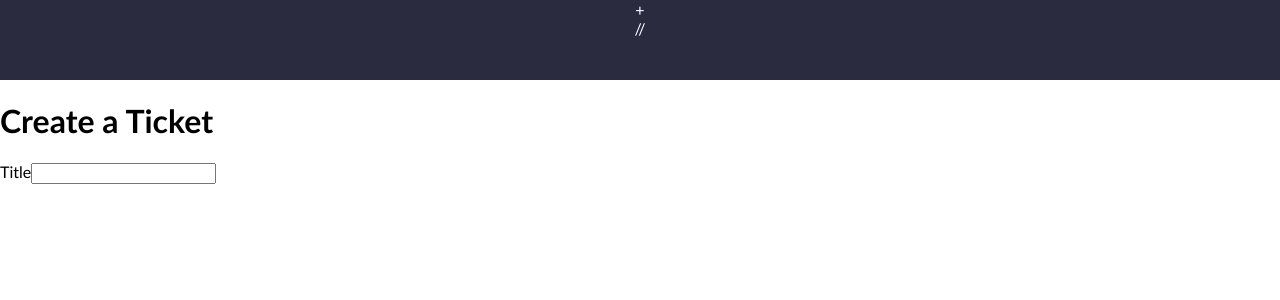
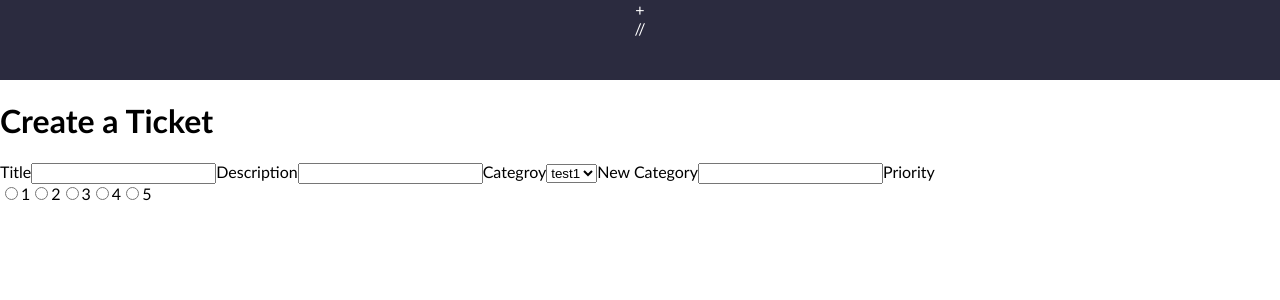
Before and after one commit to DashaDasha88/see-ar-em, a React (Create React App) app: page /ticket in a window 1280 px wide. Shown: the top 300 px of the page. Built offline with nearby package versions, Linux system fonts and the light colour scheme.

Commit message:
add input labels for ticketpage

```diff
--- a/src/pages/TicketPage.js
+++ b/src/pages/TicketPage.js
@@ -14,9 +14,20 @@ const TicketPage = () => {
     console.log('submitted');
   }
 
-  const handleChange = () => {
-    console.log('changed');
+  const handleChange = (e) => {
+    const value = e.target.value
+    const name = e.target.name
+
+      setFormData((prevState) => ({
+        ...prevState,
+        [name]: value
+      })
+    )
   }
+
+  const categories = ["test1", "test2"]
+
+  console.log(formData)
 
   return (
     <div className="ticket">
@@ -33,6 +44,91 @@ const TicketPage = () => {
               required={true}
               value={formData.title}
             />
+
+            <label htmlFor="description">Description</label>
+            <input
+              id="description"
+              name="description"
+              type="text"
+              onChange={handleChange}
+              required={true}
+              value={formData.description}
+            />
+
+            <label>Categroy</label>
+            <select
+              name="category"
+              value={formData.category}
+              onChange={handleChange}
+            >
+              {categories?.map((category, _index) => (
+                <option key={_index} value={category}>{category}</option>
+              ))}
+            </select>
+
+            <label htmlFor="new-category">New Category</label>
+            <input
+              id="category"
+              name="category"
+              type="text"
+              onChange={handleChange}
+              required={true}
+              value={formData.category}
+            />
+
+            <label>Priority</label>
+            <div className='multiple-input-container'>
+              <input
+                id="priority-1"
+                name="priority"
+                type="radio"
+                onChange={handleChange}
+                value={1}
+                checked={formData.priority === 1}
+              />
+              <label htmlFor="priority-1">1</label>
+
+              <input
+                id="priority-2"
+                name="priority"
+                type="radio"
+                onChange={handleChange}
+                value={2}
+                checked={formData.priority === 2}
+              />
+              <label htmlFor="priority-2">2</label>
+
+              <input
+                id="priority-3"
+                name="priority"
+                type="radio"
+                onChange={handleChange}
+                value={3}
+                checked={formData.priority === 3}
+              />
+              <label htmlFor="priority-1">3</label>
+
+              <input
+                id="priority-4"
+                name="priority"
+                type="radio"
+                onChange={handleChange}
+                value={4}
+                checked={formData.priority === 4}
+              />
+              <label htmlFor="priority-1">4</label>
+
+              <input
+                id="priority-5"
+                name="priority"
+                type="radio"
+                onChange={handleChange}
+                value={5}
+                checked={formData.priority === 5}
+              />
+              <label htmlFor="priority-1">5</label>
+            </div>
+
           </section>
         </form>
       </div>
```
